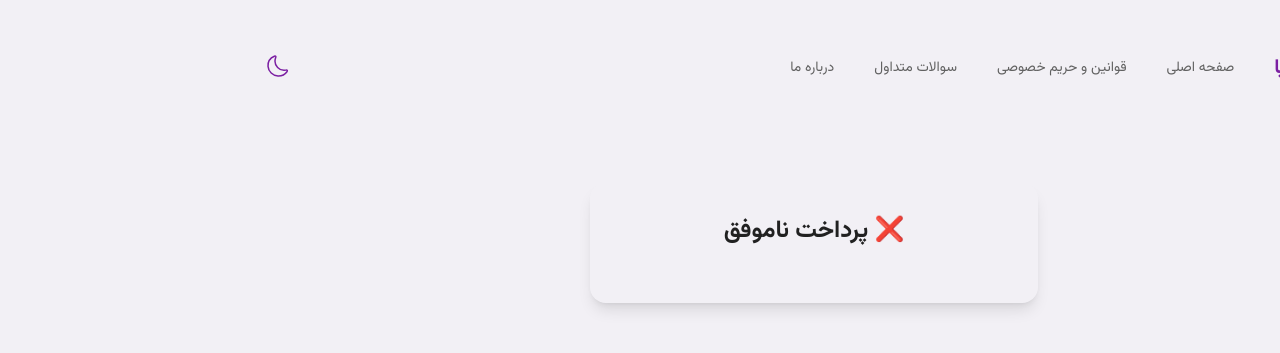
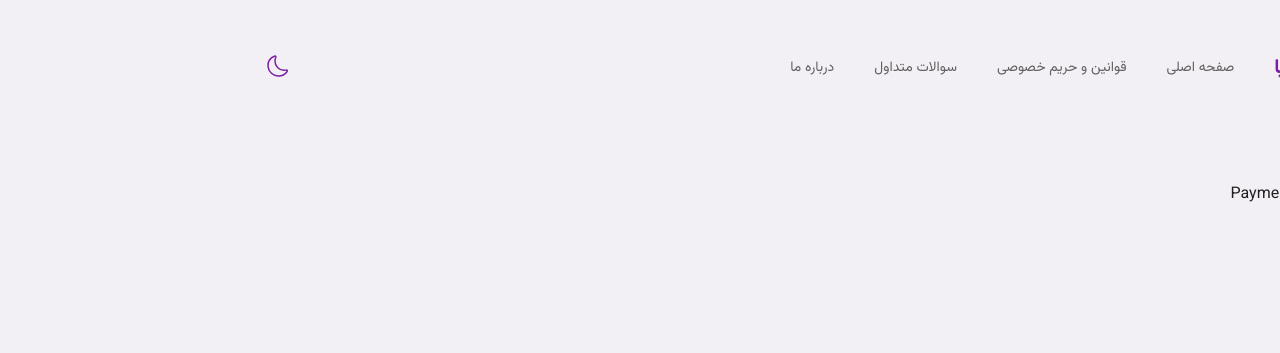
Before and after one commit to SeyyedAliTabatabaei/manaya-web, a Next.js app: page /payment-result in a window 1280 px wide. Shown: the top 353 px of the page. Built offline with nearby package versions, Linux system fonts and the light colour scheme.

Commit message:
fixe PaymentResultPage Page try3

```diff
--- a/app/payment-result/page.tsx
+++ b/app/payment-result/page.tsx
@@ -10,7 +10,8 @@ export default function PaymentResultPage() {
                     <p>در حال بارگذاری...</p>
                 </div>
             }>
-                <PaymentResultContent />
+                PaymentResultPage
+                {/* <PaymentResultContent /> */}
             </Suspense>
         </Container>
     );
```
